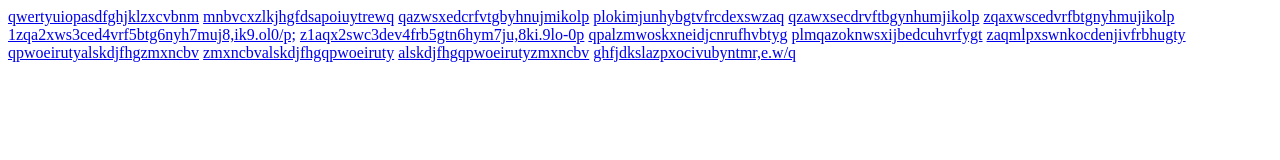
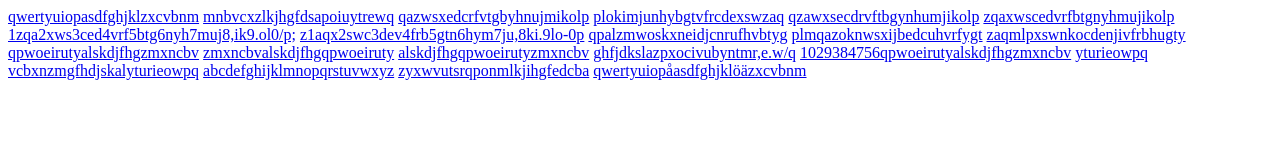
Before and after one commit to TropicSapling/bored, a plain HTML site: page index.html in a window 1280 px wide. Drawn offline with Linux system fonts and the light colour scheme.

Commit message:
Update index.html

```diff
--- a/index.html
+++ b/index.html
@@ -23,5 +23,11 @@
 	<a href="https://www.urbandictionary.com/define.php?term=zmxncbvalskdjfhgqpwoeiruty">zmxncbvalskdjfhgqpwoeiruty</a>
 	<a href="https://www.urbandictionary.com/define.php?term=alskdjfhgqpwoeirutyzmxncbv">alskdjfhgqpwoeirutyzmxncbv</a>
 	<a href="https://www.urbandictionary.com/define.php?term=ghfjdkslazpxocivubyntmr%2Ce.w%2Fq">ghfjdkslazpxocivubyntmr,e.w/q</a>
+	<a href="https://www.urbandictionary.com/define.php?term=1029384756qpwoeirutyalskdjfhgzmxncbv">1029384756qpwoeirutyalskdjfhgzmxncbv</a>
+	<a href="https://www.urbandictionary.com/define.php?term=yturieowpq">yturieowpq</a>
+	<a href="https://www.urbandictionary.com/define.php?term=vcbxnzmgfhdjskalyturieowpq">vcbxnzmgfhdjskalyturieowpq</a>
+	<a href="https://www.urbandictionary.com/define.php?term=abcdefghijklmnopqrstuvwxyz">abcdefghijklmnopqrstuvwxyz</a>
+	<a href="https://www.urbandictionary.com/define.php?term=zyxwvutsrqponmlkjihgfedcba">zyxwvutsrqponmlkjihgfedcba</a>
+	<a href="https://www.urbandictionary.com/define.php?term=qwertyuiop%C3%A5asdfghjkl%C3%B6%C3%A4zxcvbnm">qwertyuiopåasdfghjklöäzxcvbnm</a>
 </body>
 </html>
```
